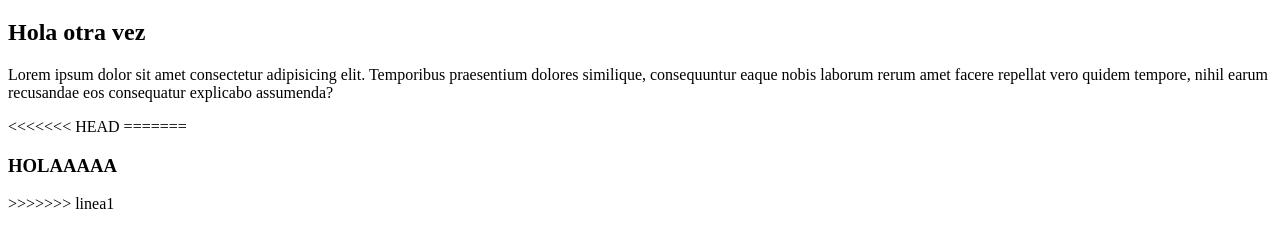
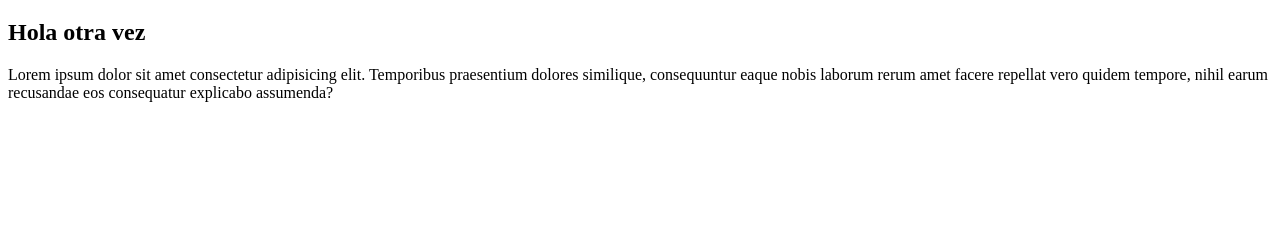
Before and after one commit to GaboReyess/aprendiendo_git, a plain HTML site: page index.html in a window 1280 px wide. Shown: the part 61-308 px from the top of the page. Drawn offline with Linux system fonts and the light colour scheme.

Commit message:
master ok

```diff
--- a/index.html
+++ b/index.html
@@ -10,9 +10,5 @@
     <h1>Hola buenass :D</h1>
     <h2>Hola otra vez</h2>
     <p>Lorem ipsum dolor sit amet consectetur adipisicing elit. Temporibus praesentium dolores similique, consequuntur eaque nobis laborum rerum amet facere repellat vero quidem tempore, nihil earum recusandae eos consequatur explicabo assumenda?</p>
-<<<<<<< HEAD
-=======
-    <h3>HOLAAAAA</h3>
->>>>>>> linea1
 </body>
 </html>
```
